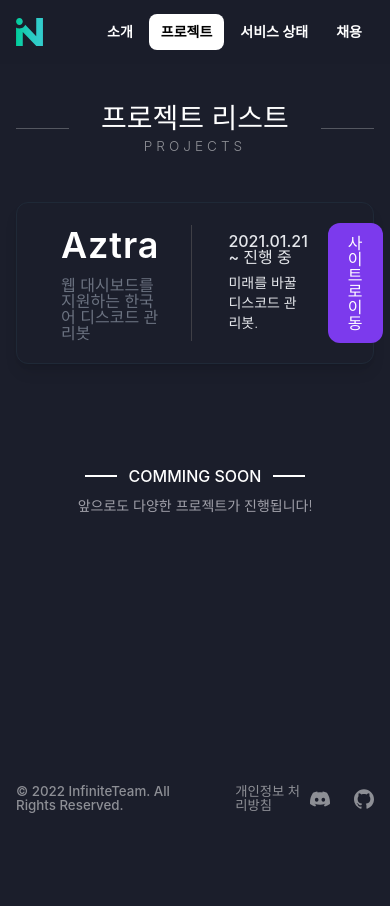
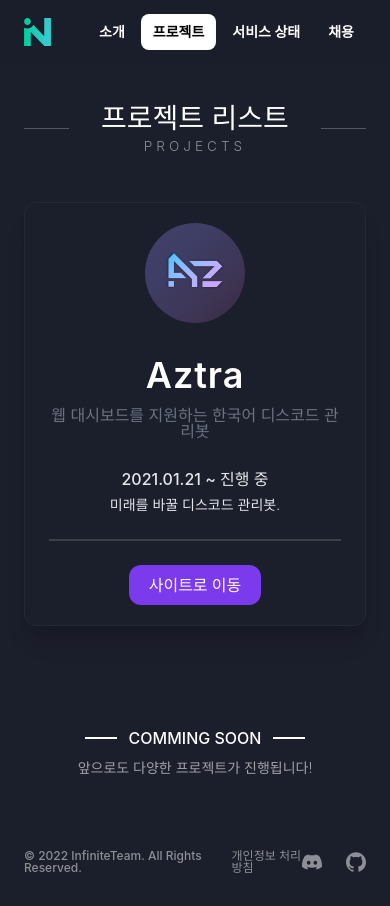
Before and after one commit to InfiniteTeam/inft.kr, a Next.js app: page /projects in a window 390 px wide. Before the commit the page ends 844 px from the top, so only its background shows below. Built offline with nearby package versions, Linux system fonts and the light colour scheme; a web font is replaced by a local one.

Commit message:
feat: 모바일 반응형 최적화

```diff
--- a/src/pages/about.tsx
+++ b/src/pages/about.tsx
@@ -41,6 +41,7 @@ const About: NextPage = () => {
             ></div>
 
             <div className={styles.description}>
+              <div className="flex-shrink-0">
                 <Image
                   src={member.avatar}
                   alt={member.name}
@@ -48,6 +49,7 @@ const About: NextPage = () => {
                   height={100}
                   layout="fixed"
                 />
+              </div>
               <div className="flex flex-col justify-center gap-4">
                 <span className={styles.role}>{member.role.join(' & ')}</span>
                 {member.motto && (
--- a/src/pages/index.tsx
+++ b/src/pages/index.tsx
@@ -6,10 +6,10 @@ const Home: NextPage = () => {
   return (
     <Layout page="홈" className={styles.page}>
       <div>
-        <div className="text-5xl font-semibold text-transparent bg-clip-text bg-gradient-to-r from-emerald-300 to-teal-300">
+        <div className="text-3xl sm:text-5xl font-semibold text-transparent bg-clip-text bg-gradient-to-r from-emerald-300 to-teal-300">
           무한한 미래를 만들어갑니다
         </div>
-        <div className="text-xl font-light pt-5 text-gray-500">
+        <div className="text-lg sm:text-xl font-light pt-5 text-gray-500">
           InfiniteTeam - 디스코드 봇 개발팀
         </div>
       </div>
--- a/src/pages/projects.tsx
+++ b/src/pages/projects.tsx
@@ -14,15 +14,15 @@ const Projects: NextPage = () => {
         </span>
       </div>
 
-      <div className="flex rounded-xl hover:bg-black/[0.15] shadow-lg hover:shadow-2xl transition-all duration-500 mt-8 px-6 py-5 gap-5 items-center border-solid border-[1px] border-gray-800">
+      <div className="md:flex text-center md:text-left rounded-xl hover:bg-black/[0.15] shadow-xl hover:shadow-2xl transition-all duration-500 mt-8 px-6 py-5 gap-5 items-center border-solid border-[1px] border-gray-800">
         <Image
+          className="rounded-full"
           src={aztra}
-          className="rounded-full"
           alt="aztra"
           width={100}
           height={100}
         />
-        <div className="pr-8 mr-4 border-r-[0.5px] border-solid border-zinc-700">
+        <div className="md:pr-8 md:mr-4 md:border-r-[0.5px] my-8 md:my-0 border-solid border-zinc-700">
           <h2 className="text-4xl font-semibold tracking-wide mb-3">Aztra</h2>
           <div className="text-gray-500 font-light">
             웹 대시보드를 지원하는 한국어 디스코드 관리봇
@@ -32,7 +32,8 @@ const Projects: NextPage = () => {
           <div className="mb-2">2021.01.21 ~ 진행 중</div>
           <div className="font-light text-sm">미래를 바꿀 디스코드 관리봇.</div>
         </div>
-        <div className="ml-auto">
+        <hr className="md:hidden w-full border-b-[0.5px] border-solid border-zinc-700 my-6" />
+        <div className="md:ml-auto">
           <a href="https://aztra.xyz" target="_blank" rel="noreferrer">
             <button
               type="button"
--- a/src/styles/components/Layout.module.scss
+++ b/src/styles/components/Layout.module.scss
@@ -4,7 +4,7 @@
   display: flex;
   flex-direction: column;
 
-  @apply px-4 sm:px-8 md:px-12 lg:px-16 xl:px-24;
+  @apply px-6 sm:px-8 md:px-12 lg:px-16 xl:px-24;
 }
 
 .header {
@@ -18,7 +18,7 @@
   z-index: 99999;
 
   @apply left-0 right-0 top-0;
-  @apply px-4 sm:px-8 md:px-12 lg:px-16 xl:px-24;
+  @apply px-6 sm:px-8 md:px-12 lg:px-16 xl:px-24;
 }
 
 .brand {
@@ -61,9 +61,10 @@
 
 .legal {
   color: rgba(255, 255, 255, 0.5);
-  font-size: 10pt;
   display: flex;
   gap: 1.5rem;
+
+  @apply text-xs md:text-sm;
 }
 
 .policy {
--- a/src/styles/pages/About.module.scss
+++ b/src/styles/pages/About.module.scss
@@ -72,9 +72,10 @@
 .members {
   width: 100%;
   display: grid;
-  gap: 3.5rem;
   padding: 2.5rem 0 4rem 0;
   grid-template-columns: repeat(auto-fit, minmax(18rem, 1fr));
+
+  @apply gap-8 md:gap-14;
 }
 
 .member {
@@ -129,6 +130,7 @@
   display: flex;
   align-items: center;
   gap: 0.25rem;
+  line-height: 140%;
   svg {
     color: rgba(255, 255, 255, 0.5);
   }
```
Lines whose indentation alone changed are shown as unchanged.
